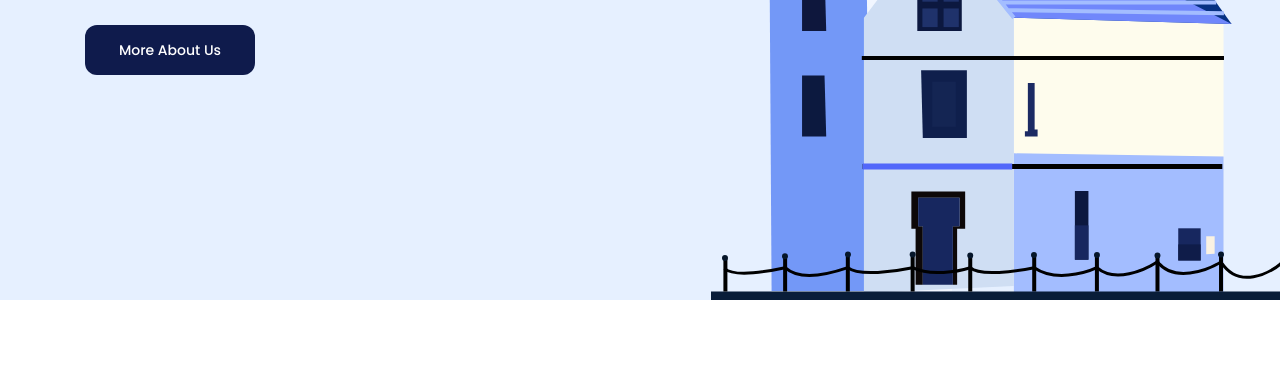
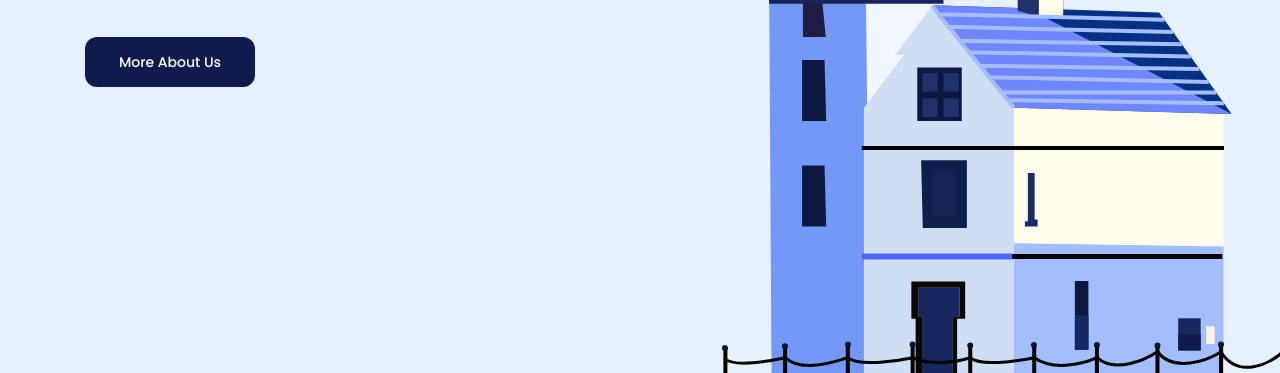
Before and after one commit to hang-ak/f8-project-01, a plain HTML site: page index.html in a window 1280 px wide. Shown: the part 500-873 px from the top of the page. Drawn offline with Linux system fonts and the light colour scheme.

Commit message:
fixed header

```diff
--- a/assest/css/style.css
+++ b/assest/css/style.css
@@ -44,8 +44,16 @@ a {
   overflow: hidden;
 }
 /* Header */
-
 .header {
+  background: #e6f0ff;
+  padding-top: 26px;
+  position: sticky;
+  top: -26px;
+  z-index: 1;
+}
+.hero-wrap {
+  display: flex;
+  flex-direction: column;
   position: relative;
   background: #e6f0ff;
   height: 100vh;
@@ -54,7 +62,7 @@ a {
 .navbar {
   display: flex;
   align-items: center;
-  padding-top: 38px;
+  padding: 12px 0;
 }
 .navbar ul {
   display: flex;
--- a/index.html
+++ b/index.html
@@ -14,7 +14,7 @@
   <body>
     <main>
       <!-- Header -->
-      <header class="header">
+       <header class="header">
         <div class="content">
           <nav class="navbar">
             <!-- Logo -->
@@ -43,7 +43,12 @@
               <a href="#!" class="btn action-btn">Sign up</a>
             </div>
           </nav>
+        </div>
+       </header>
 
+      <!-- Hero -->
+      <div class="hero-wrap">
+        <div class="content">
           <div class="hero">
             <div class="info">
               <p class="sub-title">Welcome to Besnik Agency</p>
@@ -61,7 +66,7 @@
             />
           </div>
         </div>
-      </header>
+      </div>
       <!-- Clients -->
       <div class="client">
         <div class="content">
```
